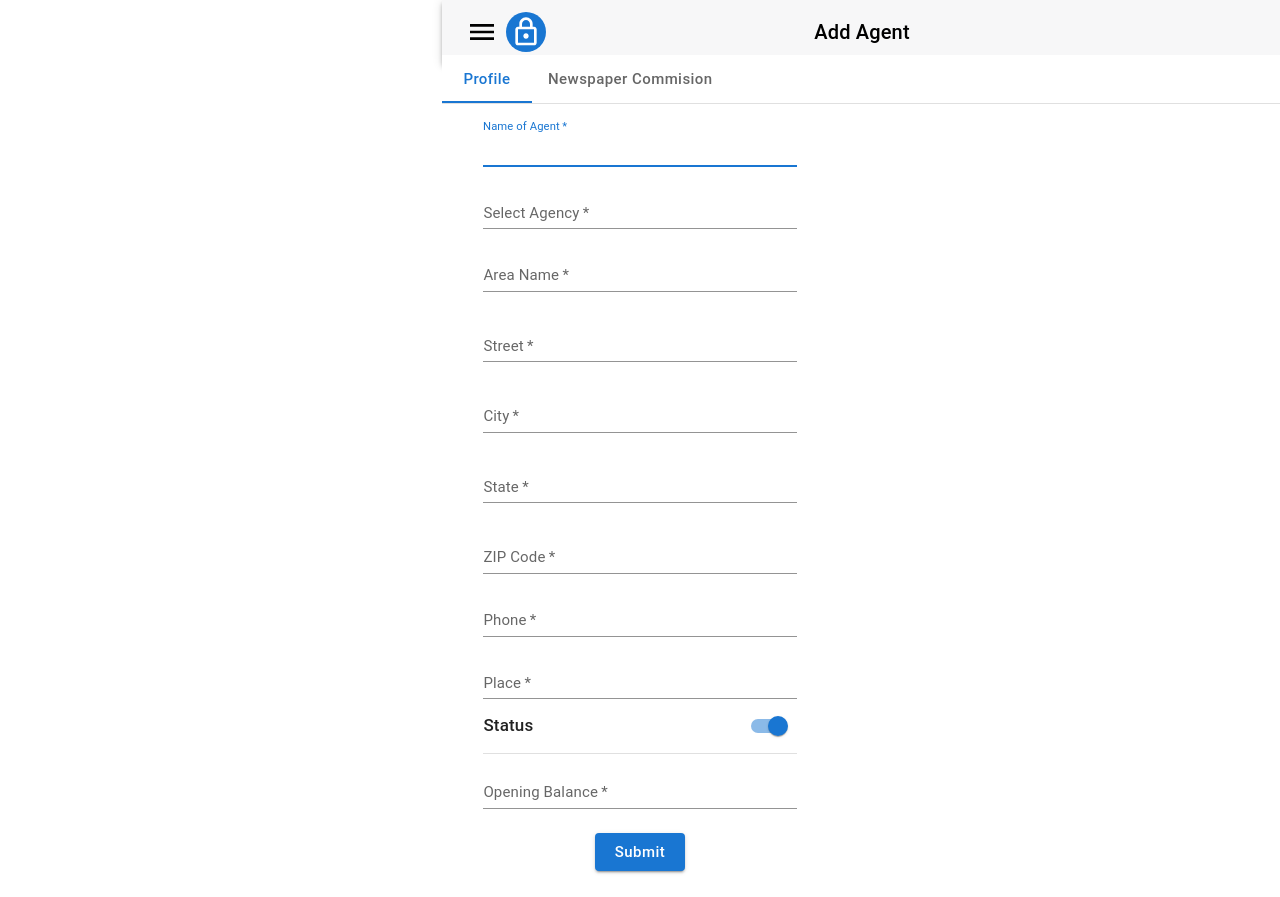
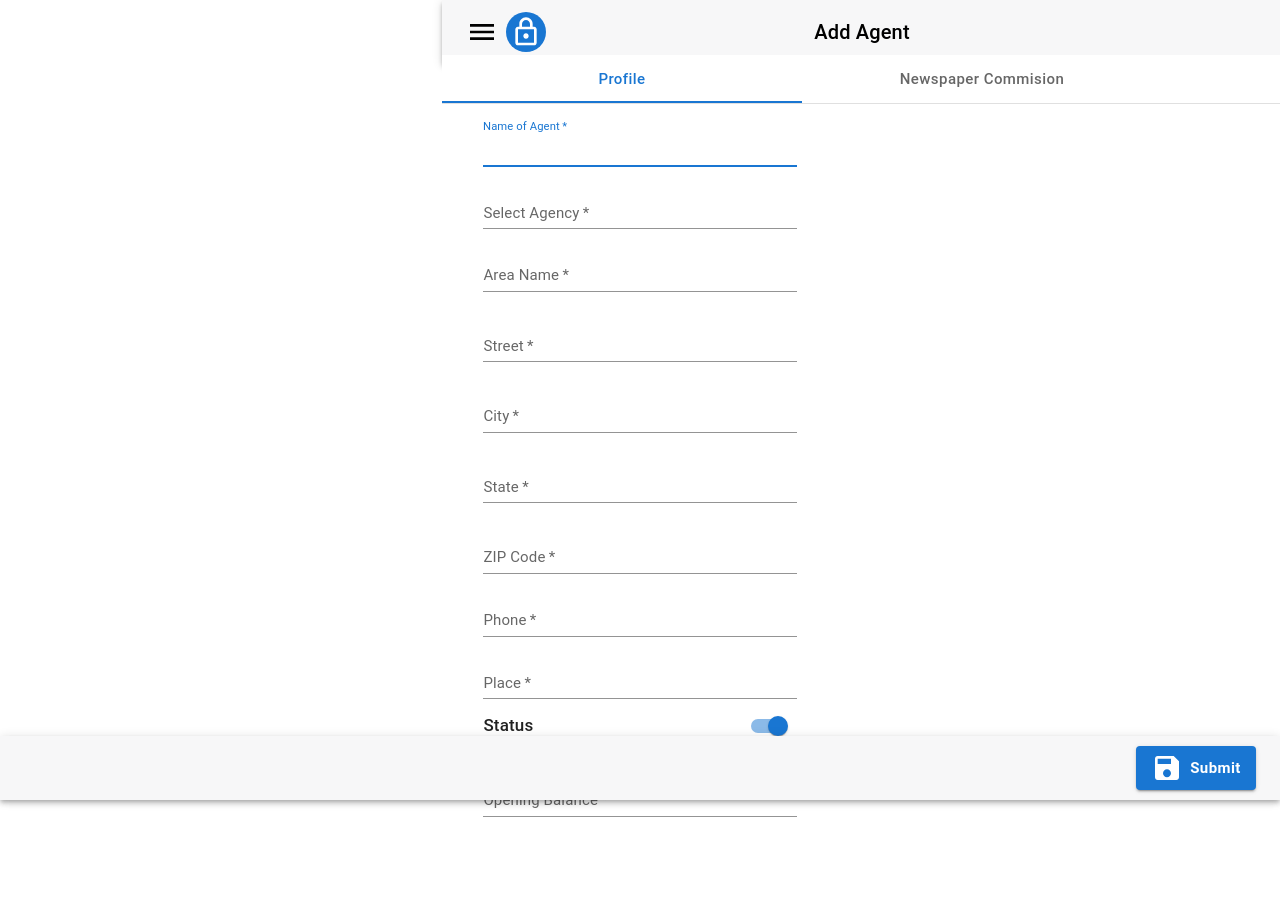
Before and after one commit to devmishra88/agentmanagement, a React (Create React App) app in the folder pama/: page /addagent in a window 1280 px wide. Built offline with nearby package versions, Linux system fonts and the light colour scheme.

Commit message:
table changes commit

```diff
--- a/pama/src/screens/AddAgent.jsx
+++ b/pama/src/screens/AddAgent.jsx
@@ -77,11 +77,11 @@ function createData(name, commision) {
   return { name, commision};
 }
 const rows = [
-  createData('Danik Jagran','1%'),
-  createData('Amar Ujalah', '2%'),
-  createData('Hindustan', "1%"),
-  createData('The Hindu',"2%"),
-  createData('The Times of India',"1%"),
+  createData('Danik Jagran',<TextField value={'1%'} variant="standard" sx={{width:'50%'}} />),
+  createData('Amar Ujalah', <TextField value={'1%'} variant="standard" sx={{width:'50%'}} />),
+  createData('Hindustan', <TextField value={'1%'} variant="standard" sx={{width:'50%'}} />),
+  createData('The Hindu',<TextField value={'1%'} variant="standard" sx={{width:'50%'}} />),
+  createData('The Times of India',<TextField value={'1%'} variant="standard" sx={{width:'50%'}} />),
 ];
 function AddAgent() {
   const [value, setValue] = React.useState(0);
@@ -164,16 +164,13 @@ function AddAgent() {
         </AppBar>
         <Box sx={{ width: '100%' }}>
       <Box sx={{ borderBottom: 1, borderColor: 'divider',  position:'fixed', top:'55px', zIndex:"1000",bgcolor:"#ffffff",width:"100%",display:"flex",justifyContent:"space-between" }}>
-        <Tabs value={value} onChange={handleChange} aria-label="basic tabs example">
-          <Tab label="Profile" {...a11yProps(0)} />
-          <Tab label="Newspaper Commision" {...a11yProps(1)} />
+        <Tabs value={value} onChange={handleChange} aria-label="basic tabs example" sx={{ width:'100%'}}>
+          <Tab label="Profile" {...a11yProps(0)} sx={{width:'47%'}} />
+          <Tab label="Newspaper Commision" {...a11yProps(1)} sx={{width:'50%', whiteSpace:'nowrap'}}/>
 
         </Tabs>
 
-{/* <Tabs value={value} onChange={(_, newValue) => setValue(newValue)} aria-label="basic tabs example">
-  <Tab label="Profile" {...a11yProps(0)} />
-  <Tab label="Newspaper Commision" {...a11yProps(1)} />
-</Tabs> */}
+
       </Box>
       <CustomTabPanel value={value} index={0}>
       <Box
@@ -353,18 +350,40 @@ function AddAgent() {
               autoComplete="off"
               variant="standard"
               sx={{
-                my: 1,
+                mb: 10,
               }}
             />
-            <Box sx={{
-              display:'flex',
-              justifyContent:'center'
-            }}>
-           <Button sx={{
-             width:'90px',
-              m:2
-           }} variant="contained">Submit</Button>
-           </Box>
+             <AppBar
+              position="fixed"
+              sx={{ top: "auto", bottom: 0, background: `#F7F7F8` }}
+            >
+              <Toolbar>
+                <Box sx={{ flexGrow: 1 }} />
+                <IconButton color="inherit">
+                  {/* <SearchIcon /> */}
+                </IconButton>
+                <IconButton color="inherit">
+                  {/* <MoreIcon /> */}
+                </IconButton>
+
+                <Button
+                  color="primary"
+                  sx={{
+                    display: "flex",
+                    alignItems: "center",
+                    gap: "7px",
+                    width: "120px",
+                    fontWeight: "700",
+                    cursor: "pointer",
+                  }}
+                  variant="contained"
+                >
+                  <SaveIcon />
+                  Submit
+                </Button>
+
+              </Toolbar>
+            </AppBar>
             </Box>
             </Box>
       </CustomTabPanel>
```
